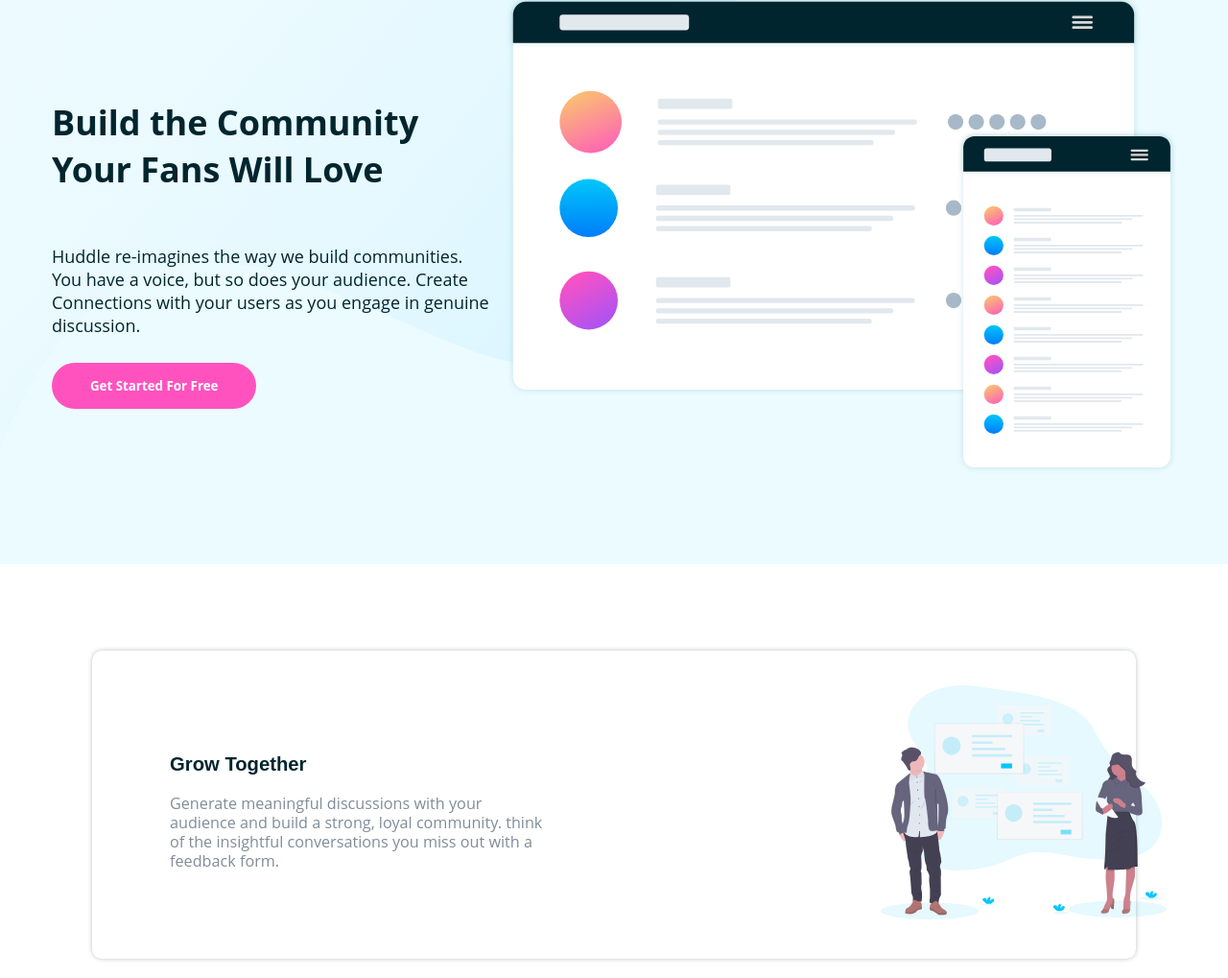
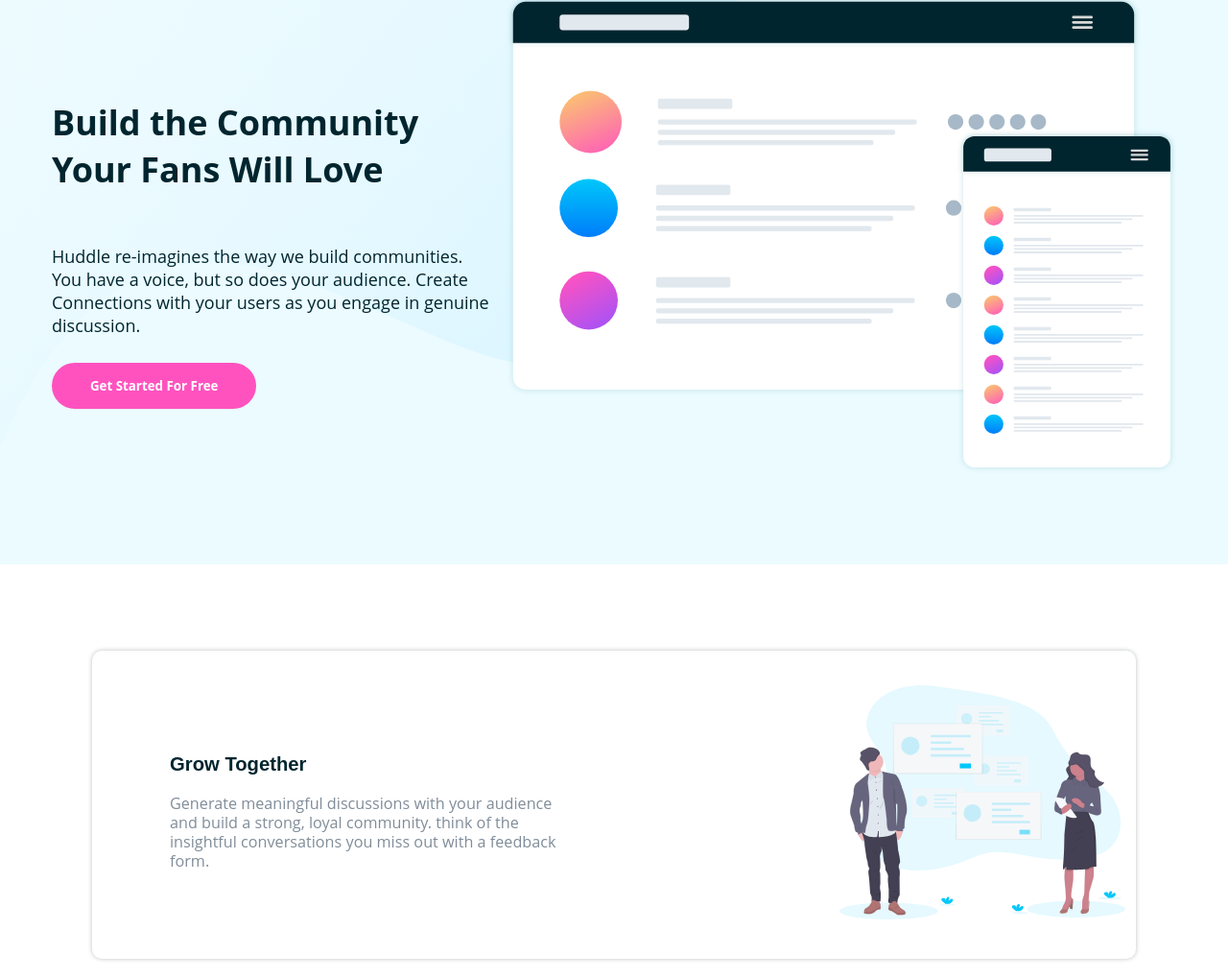
Before and after one commit to maebashiiceoctopus/Huddle-Landing-Page, a plain HTML site: page Index.html in a window 1280 px wide. Shown: the part 260-1279 px from the top of the page at 96% size. Drawn offline with Linux system fonts and the light colour scheme.

Commit message:
fix margin
ajuste de margin

```diff
--- a/css/landingresp.css
+++ b/css/landingresp.css
@@ -175,7 +175,7 @@
     width: 90%;
     max-width: 370px;
     height: auto;
-    margin-left: 13em;
+    margin-left: 9em;
     padding: 2em;
 
 }
```
